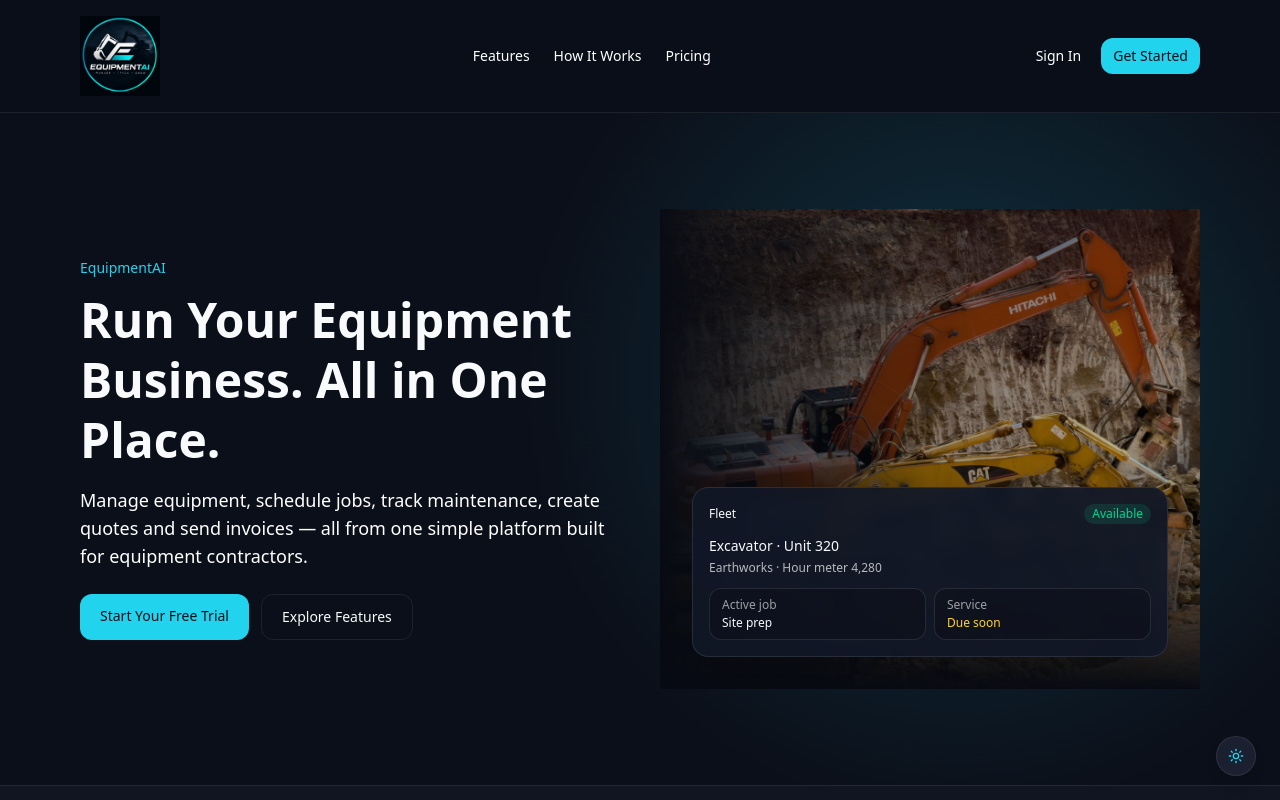
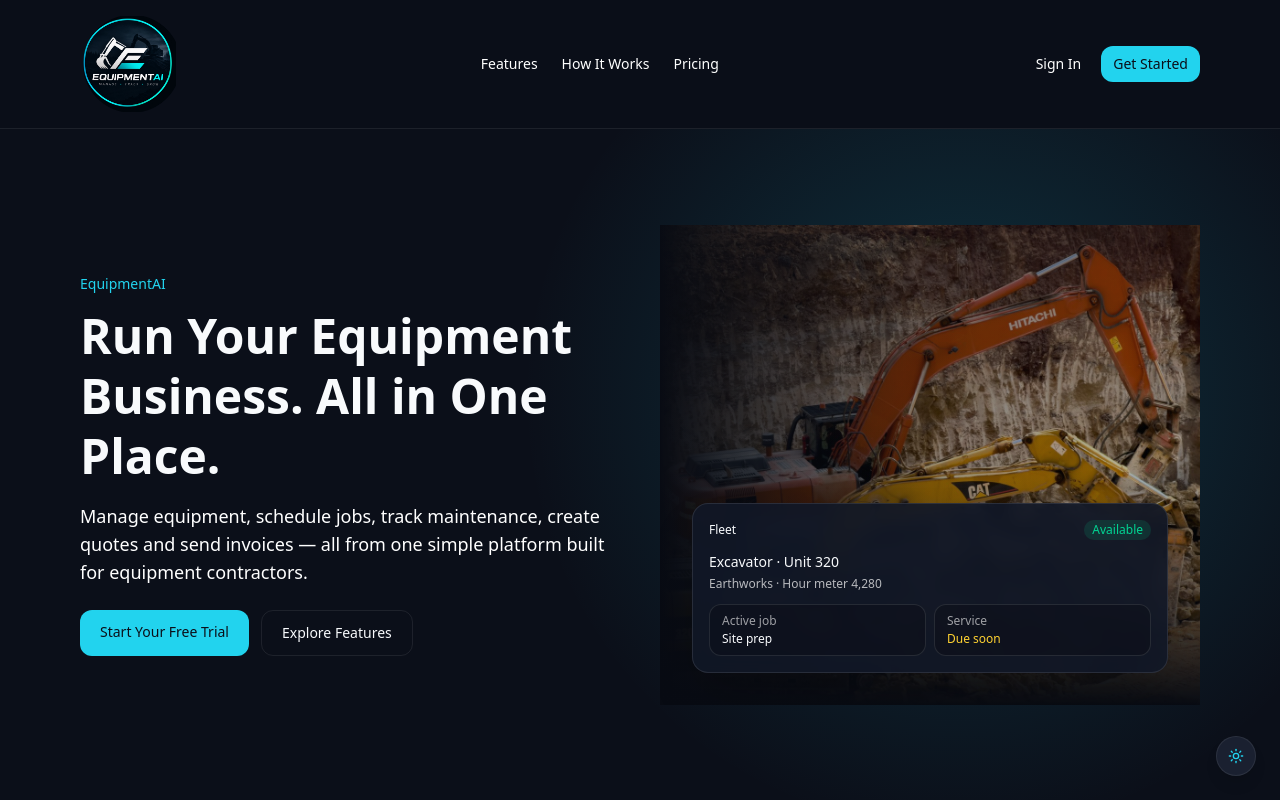
Before and after one commit to jesser1223/equipmentai, a Next.js app: page / in a window 1280 px wide. Shown: the top 800 px of the page. Built offline with nearby package versions, Linux system fonts and the light colour scheme.

Commit message:
Use transparent EquipmentAI logo

```diff
--- a/src/app/(marketing)/layout.tsx
+++ b/src/app/(marketing)/layout.tsx
@@ -1,5 +1,5 @@
 import Link from "next/link";
-import logo from "./equipmentai-logo.jpg";
+import logo from "./equipmentai-logo.png";
 
 const links = [
   { href: "/features", label: "Features" },
@@ -26,7 +26,7 @@ export default function MarketingLayout({ children }: { children: React.ReactNod
     <div className="min-h-screen bg-background text-foreground">
       <header className="sticky top-0 z-20 border-b border-border bg-background/90 backdrop-blur">
         <div className="mx-auto flex max-w-6xl items-center justify-between px-4 py-4">
-          <Logo size="h-20 w-20" />
+          <Logo size="h-24 w-24" />
           <nav className="hidden items-center gap-6 text-sm text-white md:flex">
             {links.map((l) => (
               <Link key={l.href} href={l.href} className="hover:text-foreground">{l.label}</Link>
```
Also changed, not shown: src/app/(marketing)/equipmentai-logo.png (added).
